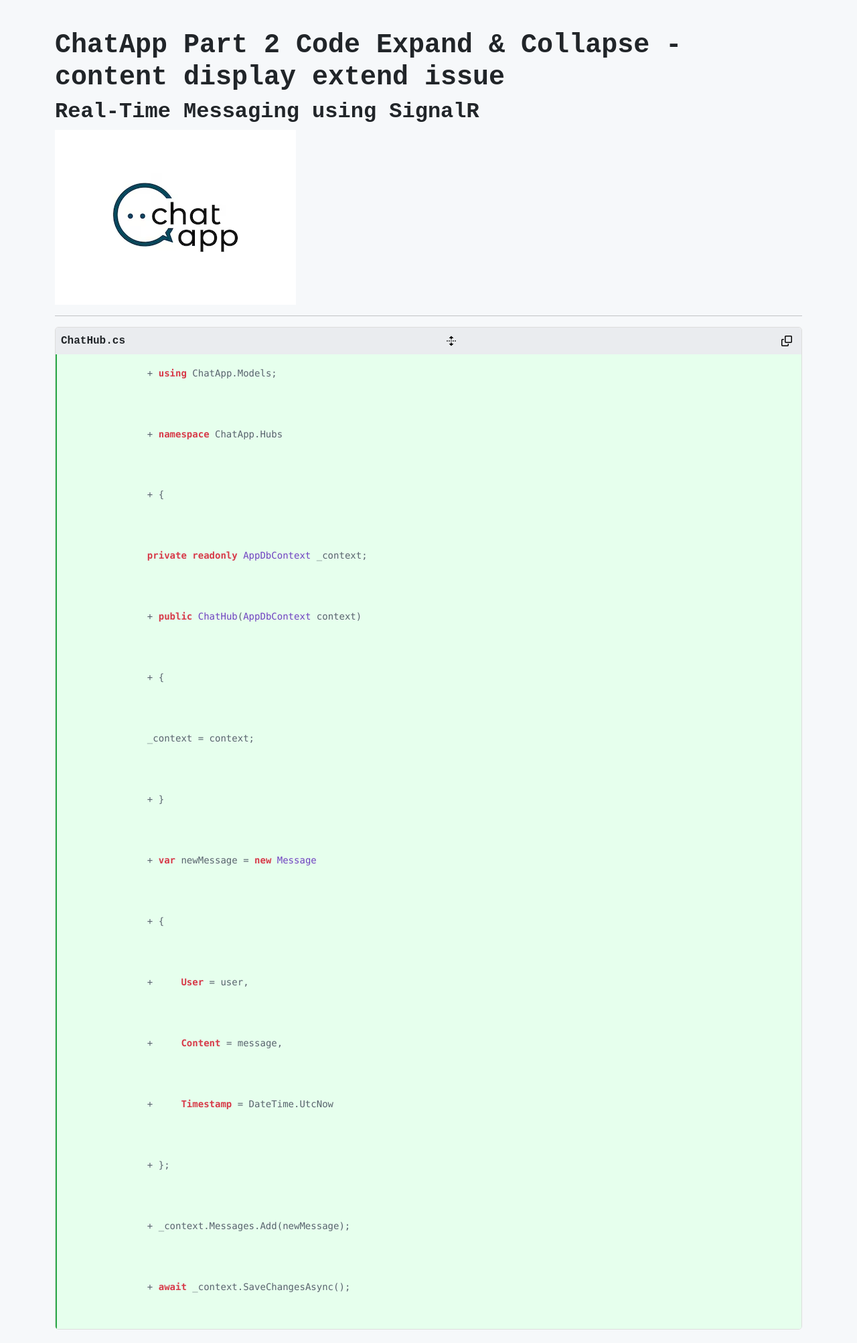
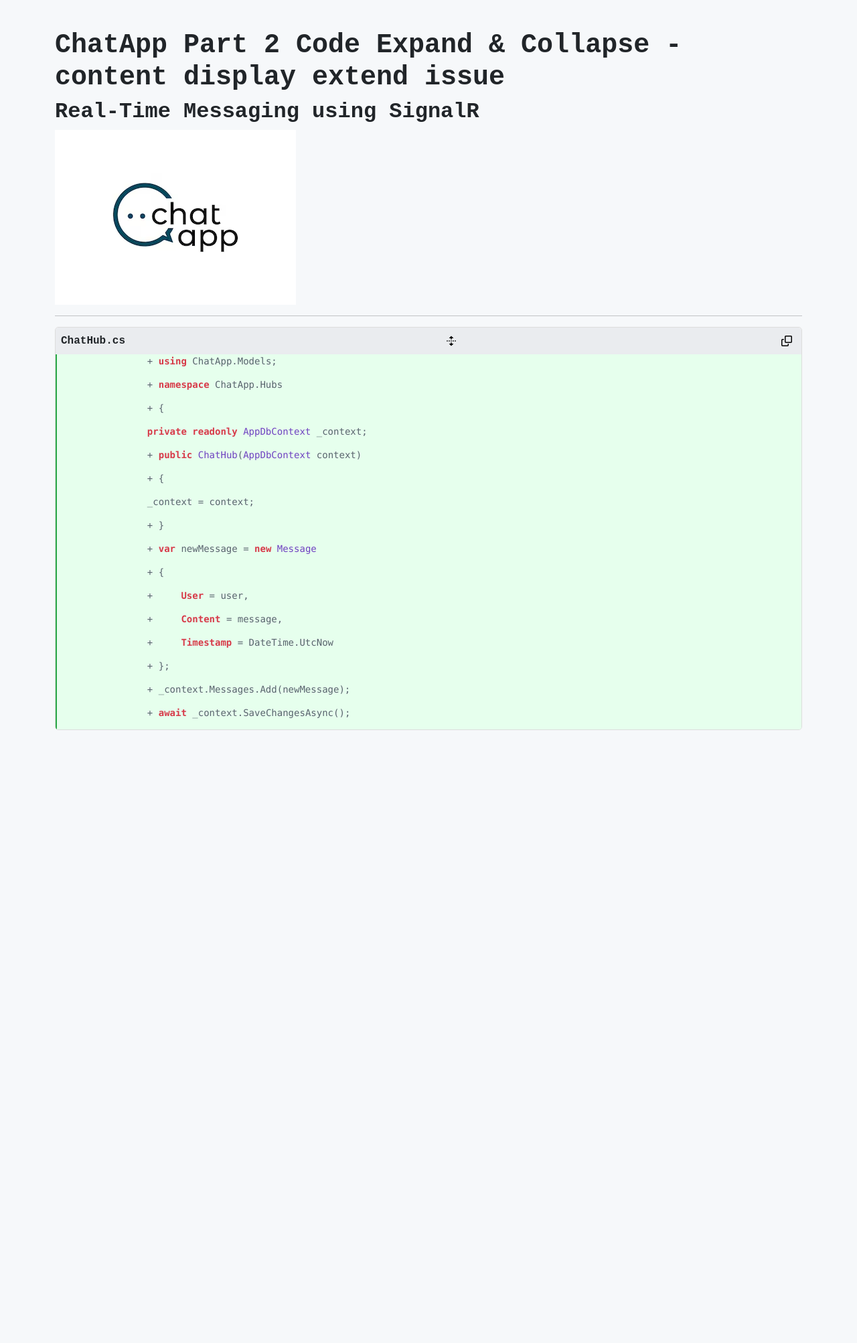
Before and after one commit to JWalshe86/ChatApp, a Jekyll site: the page built from docs/ChatAppPartTwo.md, in a window 1280 px wide. Shown: the whole page at 67% size. Built offline with Jekyll 4.4.1, drawn with Linux system fonts in a browser that asks for light colours; after the commit the page ends 1110 px from its top, so only the background shows below that.

Commit message:
Update custom.css

```diff
--- a/docs/assets/css/custom.css
+++ b/docs/assets/css/custom.css
@@ -56,7 +56,7 @@ code.hljs {
     display: block !important; /* Ensures each line is its own block */
     color: #59636e;
     width: 100%;
-    line-height: 1.3;
+    line-height: 0.5;
     white-space: pre-wrap;
     position: relative; /* Keeps `+` positioned properly */
     padding: 0 !important;
```
